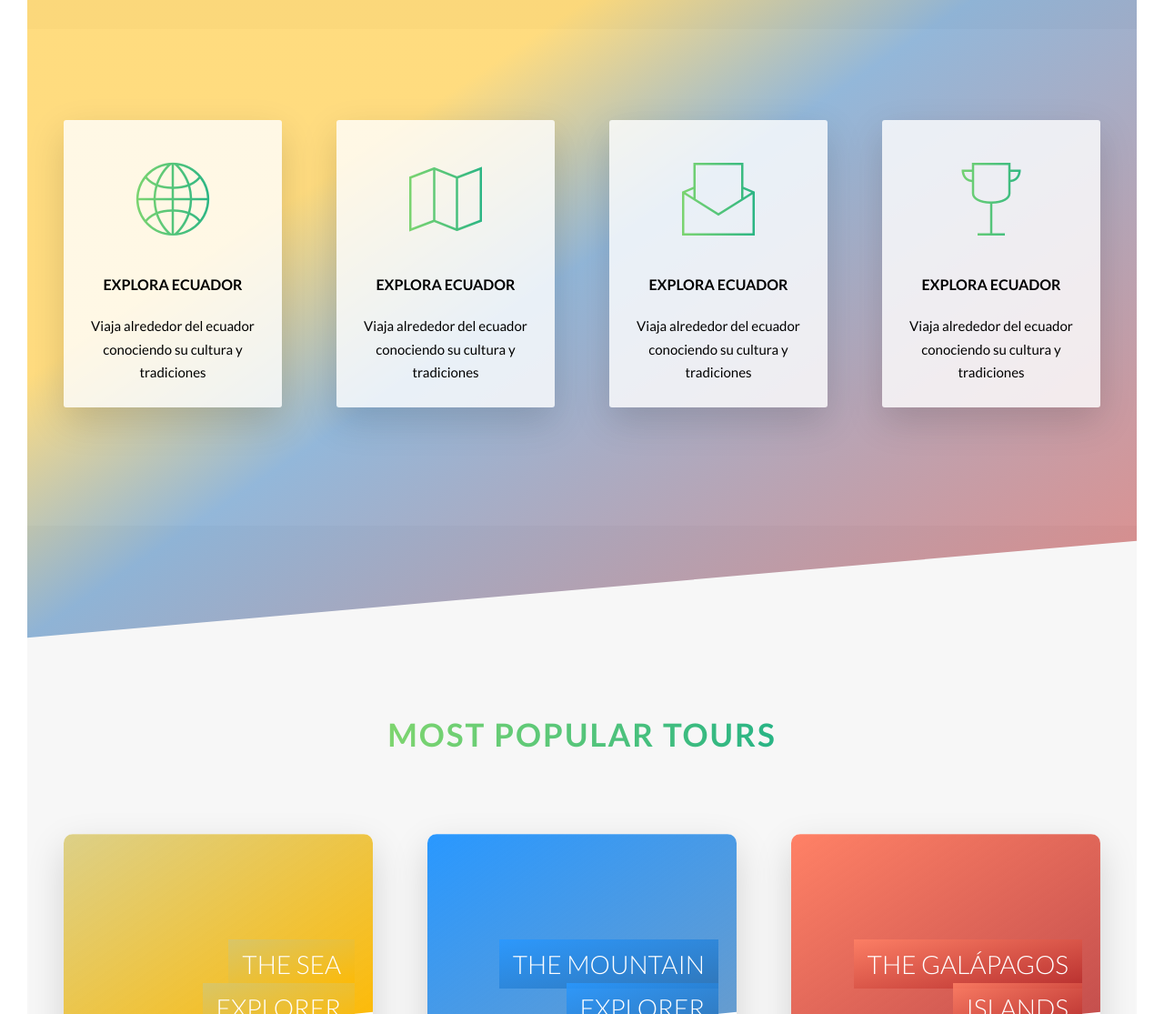
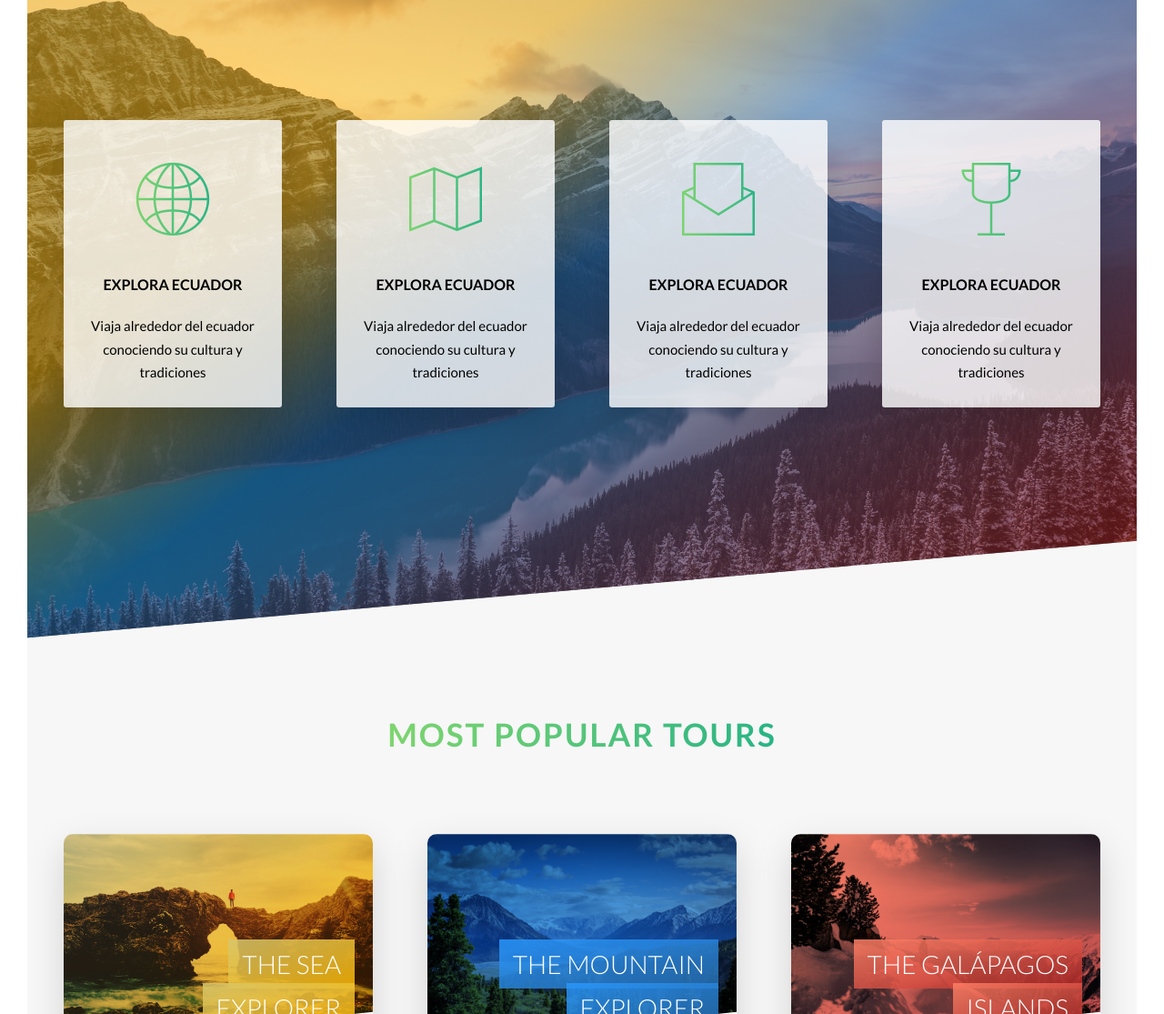
Before and after one commit to HaroldMaster/borradore4f, a plain HTML site: page index.html in a window 1280 px wide. Shown: the part 1685-2800 px from the top of the page at 91% size. Drawn offline with Linux system fonts and the light colour scheme; the site is published under a folder, as on GitHub Pages, so addresses that start at the root find nothing.

Commit message:
borrador final con imagenes

```diff
--- a/css/style.css
+++ b/css/style.css
@@ -428,13 +428,13 @@ body {
   clip-path: polygon(0 0, 100% 0, 100% 85%, 0 100%);
 }
 .card__picture--1 {
-  background-image: linear-gradient(to right bottom, #d5c66fd3, #ffb900), url(/img/nat-5.jpg);
+  background-image: linear-gradient(to right bottom, #d5c66fd3, #ffb900), url(../img/nat-5.jpg);
 }
 .card__picture--2 {
-  background-image: linear-gradient(to right bottom, #2998ff, #2870b4b0), url(/img/nat-6.jpg);
+  background-image: linear-gradient(to right bottom, #2998ff, #2870b4b0), url(../img/nat-6.jpg);
 }
 .card__picture--3 {
-  background-image: linear-gradient(to right bottom, #FF8166, #b42828d5), url(/img/nat-7.jpg);
+  background-image: linear-gradient(to right bottom, #FF8166, #b42828d5), url(../img/nat-7.jpg);
 }
 .card__heading {
   font-size: 2.8rem;
@@ -823,7 +823,7 @@ body {
 
 .header {
   height: 95vh;
-  background-image: linear-gradient(to right bottom, rgba(255, 185, 0, 0.25) 30%, rgba(40, 112, 180, 0.5) 50%, rgba(180, 40, 40, 0.5)), url(/img/hero.jpg);
+  background-image: linear-gradient(to right bottom, rgba(255, 185, 0, 0.25) 30%, rgba(40, 112, 180, 0.5) 50%, rgba(180, 40, 40, 0.5)), url(../img/hero.jpg);
   background-size: cover;
   background-position: top;
   -webkit-clip-path: polygon(0 0, 100% 0, 100% 75vh, 0 100%);
@@ -1140,7 +1140,7 @@ body {
 .section-features {
   padding: 20rem 0;
   margin-top: -10rem;
-  background-image: linear-gradient(to right bottom, rgba(255, 185, 0, 0.5) 30%, rgba(40, 112, 180, 0.5) 50%, rgba(180, 40, 40, 0.5)), url(/img/nat-4.jpg);
+  background-image: linear-gradient(to right bottom, rgba(255, 185, 0, 0.5) 30%, rgba(40, 112, 180, 0.5) 50%, rgba(180, 40, 40, 0.5)), url(../img/nat-4.jpg);
   background-size: cover;
   transform: skewY(-5deg);
 }
@@ -1180,7 +1180,7 @@ body {
 }
 
 .book {
-  background-image: linear-gradient(105deg, rgba(255, 255, 255, 0.9) 0%, rgba(255, 255, 255, 0.9) 50%, transparent 50%), url(/img/nat-10.jpg);
+  background-image: linear-gradient(105deg, rgba(255, 255, 255, 0.9) 0%, rgba(255, 255, 255, 0.9) 50%, transparent 50%), url(../img/nat-10.jpg);
   background-size: 100%;
   border-radius: 2px;
   box-shadow: 0 1.5rem 4rem rgba(0, 0, 0, 0.3);
```
